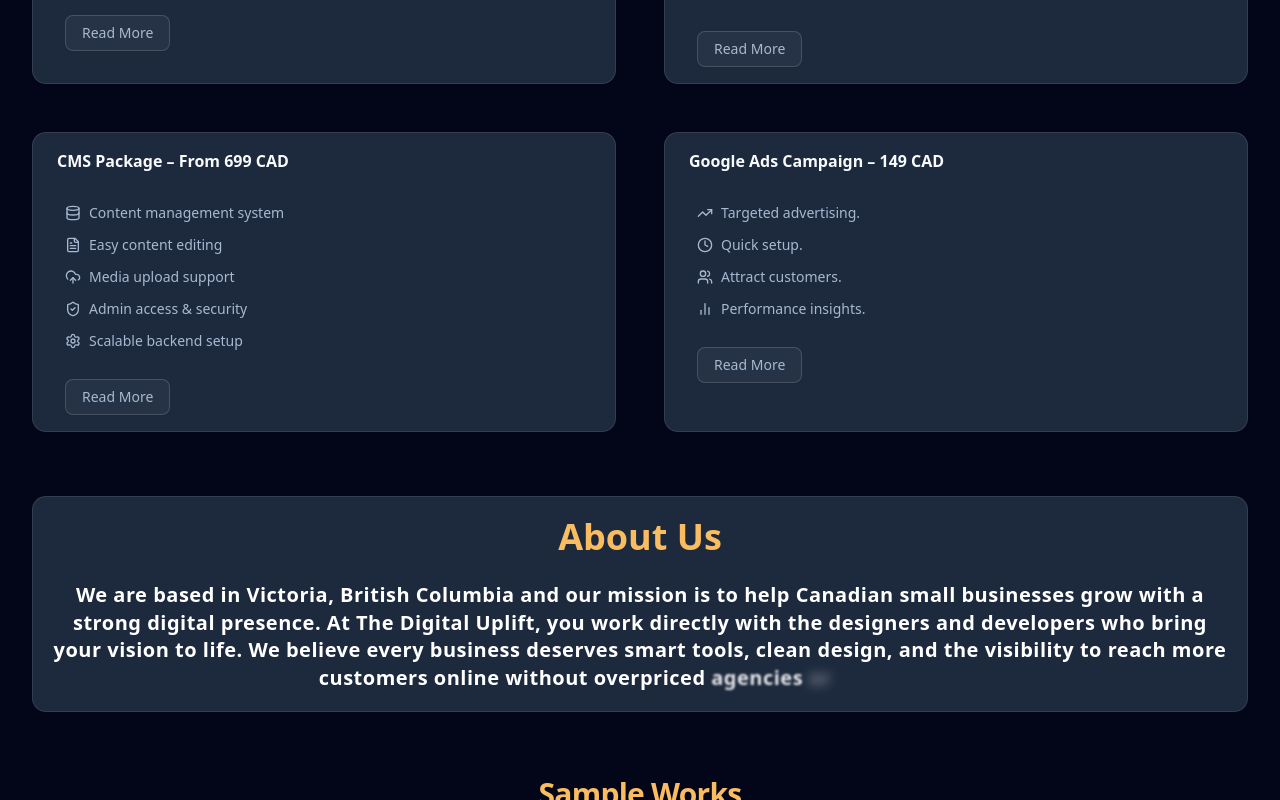
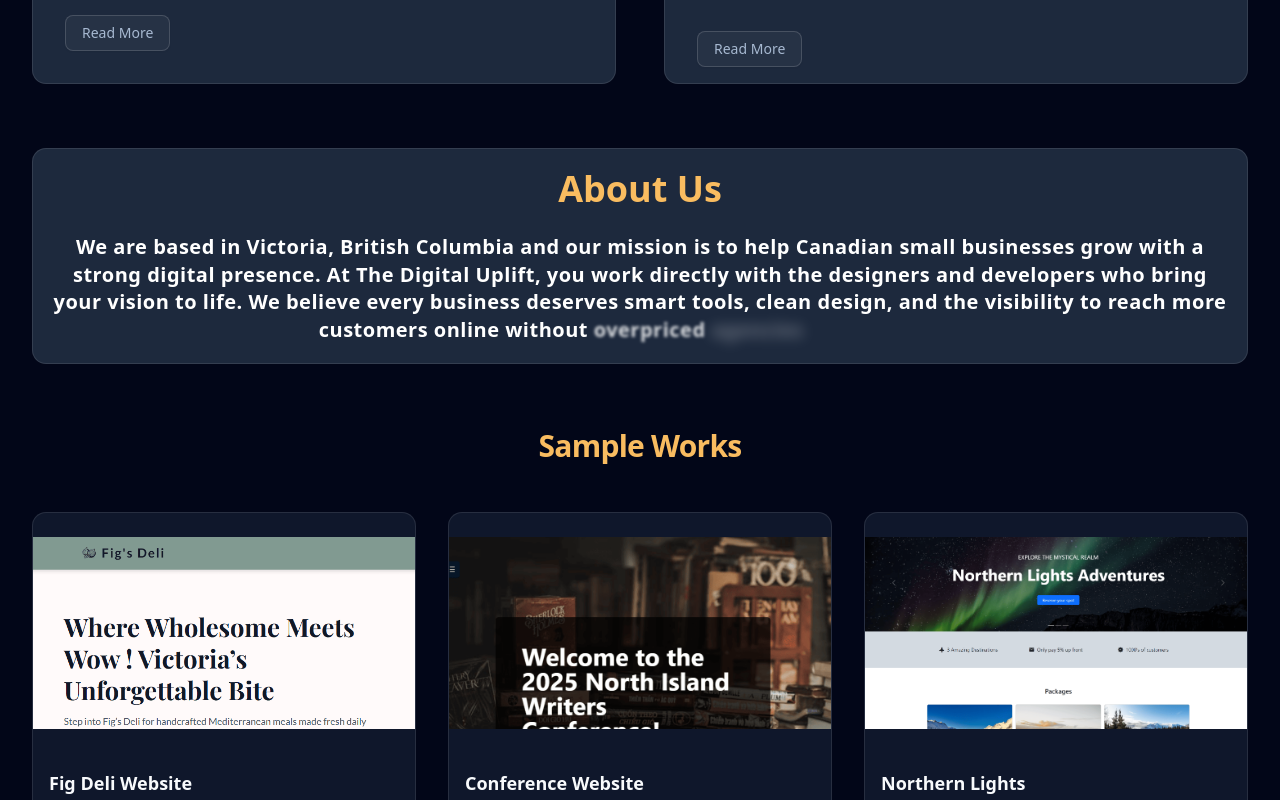
Before and after one commit to abhiram-shaji/the-digital-uplift, a Next.js app: page / in a window 1280 px wide. Shown: the part 1180-1980 px from the top of the page. Built offline with nearby package versions, Linux system fonts and the light colour scheme.

Commit message:
Update ServicesSection.tsx

```diff
--- a/src/components/sections/ServicesSection.tsx
+++ b/src/components/sections/ServicesSection.tsx
@@ -1,8 +1,7 @@
 // components/sections/ServicesSection.tsx
 import WebsitePackageCard from "@/components/sections/packagecards/WebsitePackageCard";
 import MobileAppPackageCard from "@/components/sections/packagecards/MobileAppPackageCard";
-import CmsIntegrationCard from "@/components/sections/packagecards/CmsIntegrationCard";
-import GoogleAdsCard from "@/components/sections/packagecards/GoogleAdsCard";
+
 
 
 export default function ServicesSection() {
@@ -18,8 +17,7 @@
         <div className="grid grid-cols-1 md:grid-cols-2 gap-12">
           <WebsitePackageCard />
           <MobileAppPackageCard />
-          <CmsIntegrationCard />
-          <GoogleAdsCard />
+
         </div>
       </div>
     </section>
```
